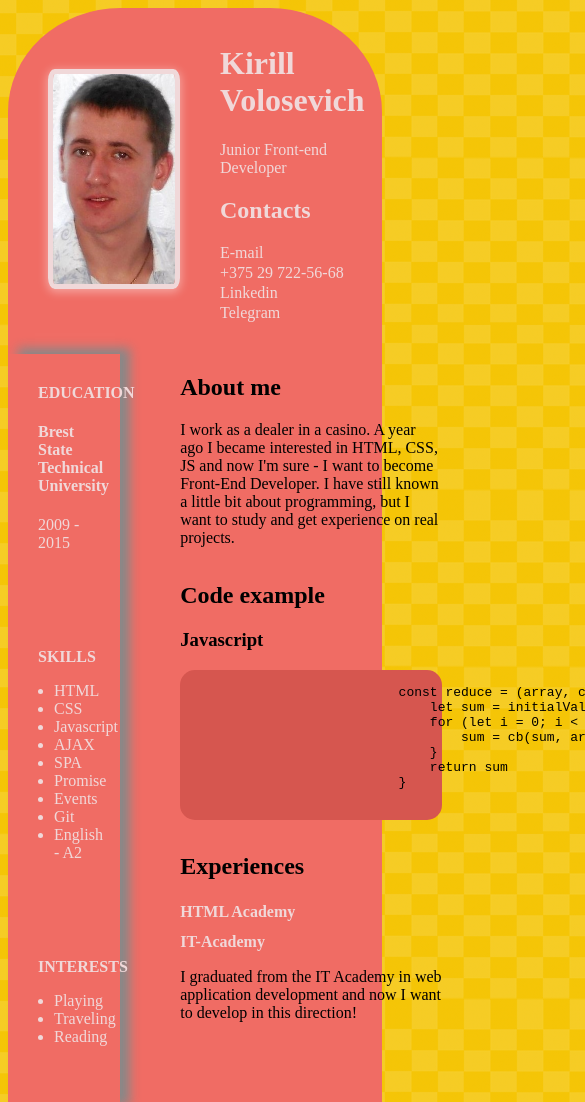
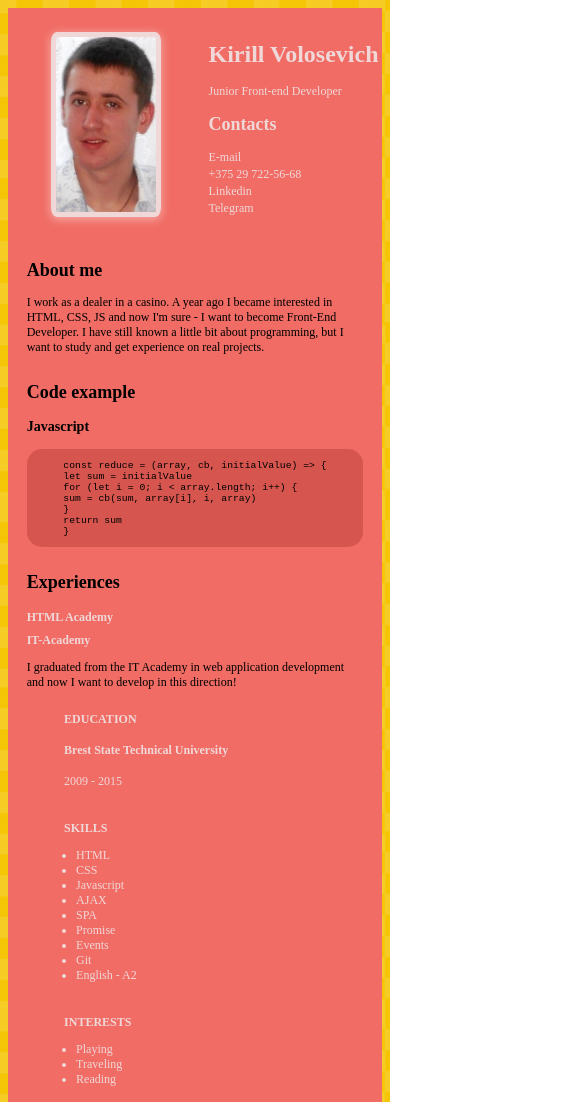
Before and after one commit to teame92/rsschool-cv, a plain HTML site: page index.html in a window 390 px wide. Shown: the top 1102 px of the page, 585 px wide, since content can reach past the window. Drawn offline with Linux system fonts and the light colour scheme.

Commit message:
feat: add media style and console.log

```diff
--- a/index.html
+++ b/index.html
@@ -99,6 +99,43 @@
             </div>
         </div>
     </footer>
+    <script>
+        console.log(`Ваша оценка - 130 баллов
+Отзыв по пунктам ТЗ:
+Не выполненные/не засчитанные пункты:
+1) есть адаптивное бургер-меню. Ссылки в пунктах меню ведут на основные разделы CV. При кликах по пунктам меню реализована плавная прокрутка по якорям. При уменьшении ширины экрана меню становится адаптивным.
+
+2) CV содержит изображения-ссылки на выполненные вами проекты. При клике по изображению страница проекта открывается в новой вкладке. У каждого проекта есть название, небольшое описание, указан перечень используемых технологий
+
+3) есть видеорезюме автора CV на английском языке. Видеорезюме встраивается в страницу CV как видео, а не в виде кнопки или ссылки. Продолжительность видео 3-5 минут (±15 секунд). В описание видео на YouTube добавлена ссылка на его транскрипцию на английском языке (например, в документе Google Docs).
+
+Выполненные пункты:
+1) вёрстка валидная. Проверить валидность вёрстки: https://validator.w3.org/
+
+2) вёрстка семантическая. В коде страницы присутствуют семантические теги HTML5, например, article, aside, figure, figcaption, footer, header, main, nav, section, используются заголовки h1-h6. 2 балла за каждый уникальный семантический тег HTML5 и за каждый уникальный заголовок h1-h6, но не больше 20 баллов. Заголовок h1 может быть только один
+
+3) для оформления СV используются css-стили. 1 балл за каждый стилизованный элемент, но не больше 10 баллов
+
+4) контент размещается в блоке, который горизонтально центрируется на странице. Фоновый цвет, если он есть, тянется во всю ширину страницы
+
+5) вёрстка адаптивная: ни на одном из разрешений экрана до 320px включительно не появляется горизонтальная полоса прокрутки, при этом всё содержание страницы сохраняется
+
+6) на странице СV присутствует изображение - фото или аватарка автора CV, пропорции изображения не искажены, у изображения есть атрибут alt (может быть пустым)
+
+7) контакты для связи и перечень навыков оформлены в виде списка ul > li
+
+8) CV содержит контакты, краткую информацию о себе, навыки, образование, уровень английского
+
+9) CV содержит пример вашего кода (например, решение задачи с сайта codewars) с подсветкой кода
+
+10) CV выполнено на английском языке
+
+11) выполнены требования к репозиторию: есть ссылка на задание, скриншот страницы СV, ссылка на деплой страницы CV на GitHub Pages, указана дата дедлайна, выполнена самооценка (самооценку расписываем по пунктам критериев оценки, указывая балл за каждый пункт)
+
+12) дизайн, оформление, качество выполнения CV не ниже чем в примерах CV, приведённых в материалах к заданию
+
+`)
+    </script>
 </body>
 
 </html>
--- a/style.css
+++ b/style.css
@@ -20,8 +20,7 @@
 }
 
 .header__ava {
-    width: 122px;
-    height: 210px;
+    width: 50%;
     box-shadow: 0px 2px 10px 1px rgb(255 255 255 / 40%);
     border-radius: 5%;
     border: 5px solid #F0D8D9;
@@ -95,8 +94,12 @@ a:hover {
 }
 
 .code-example {
+    display: flex;
+    justify-content: center;
+    white-space: pre-line;
     background-color: #D6564F;
     border-radius: 15px;
+    padding-bottom: 10px;
 }
 
 .job-title {
@@ -140,3 +143,45 @@ a:hover {
 .footer__inner p {
     color: #F0D8D9;
 }
+
+@media screen and (max-width: 676px) {
+    .header {
+        border-top-left-radius: 0;
+        border-top-right-radius: 0;
+    }
+    .code-example {
+        font-size: 0.8125rem;
+    }
+}
+
+@media screen and (max-width: 550px) {
+    .wrapper {
+        flex-direction: column-reverse;
+    }
+    .main__aside {
+        width: 70%;
+        margin: 0 auto;
+        box-shadow: none;
+    }
+    .main__aside-container {
+        padding: 0;
+        margin: 10px 0;
+    }
+    .section {
+        width: 90%;
+        margin: 0 auto;
+        padding: 0;
+    }
+    .footer__inner {
+        width: 50%;
+    }
+}
+
+@media screen and (max-width: 478px) {
+    html {
+        font-size: 12px;
+    }
+    .header__ava {
+        width: 100px;
+    }
+}
```
